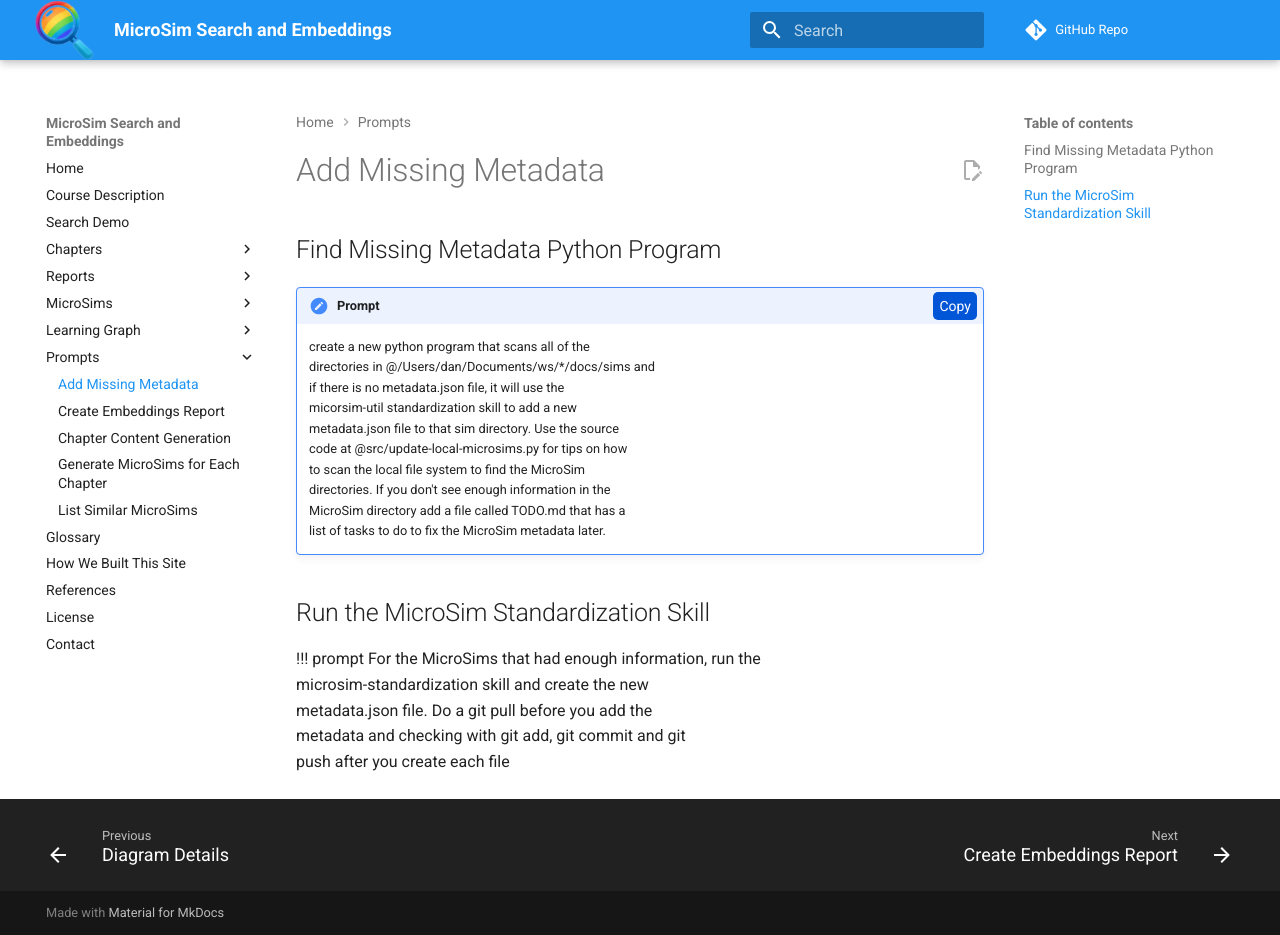
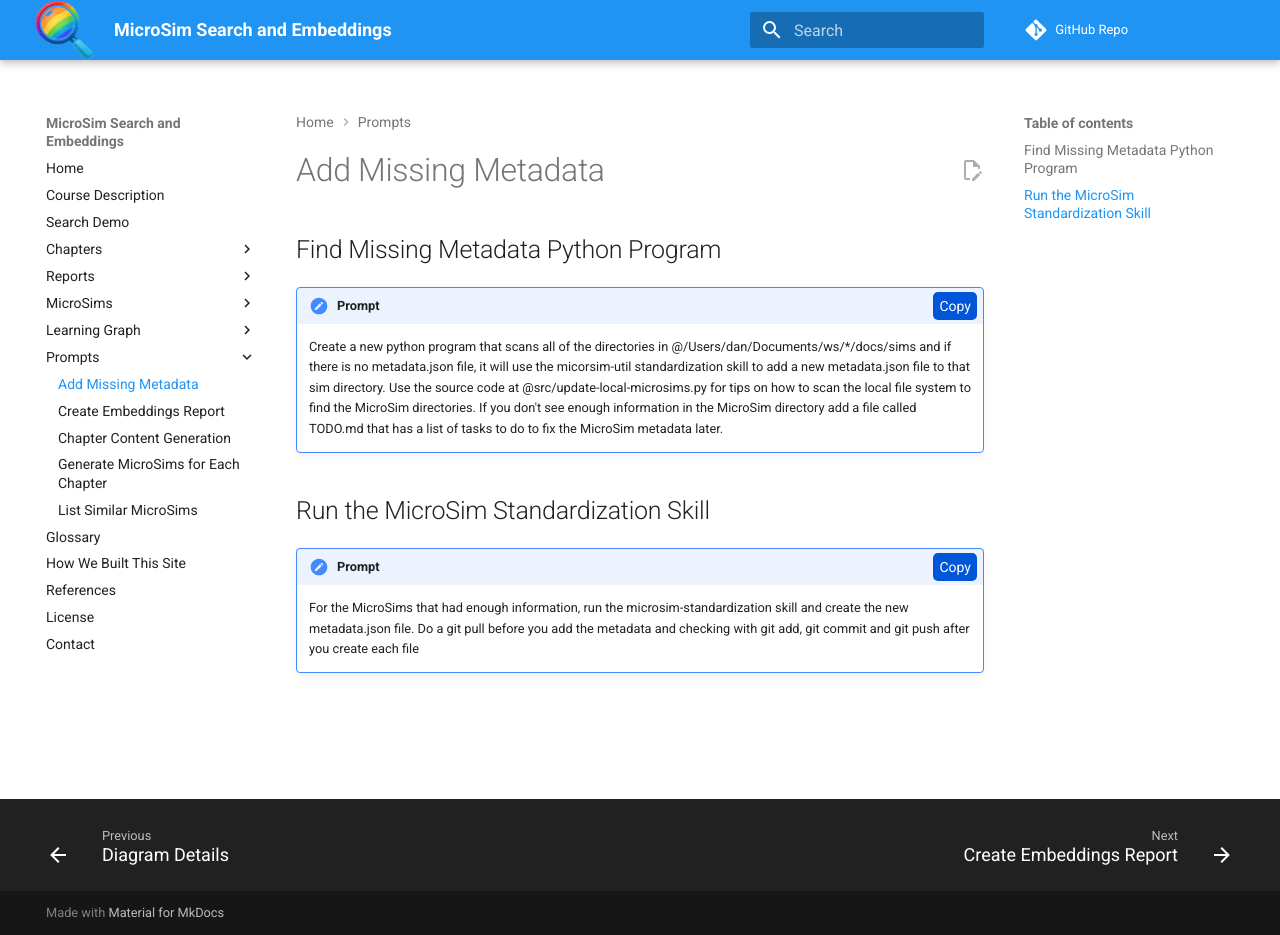
Before and after one commit to dmccreary/search-microsims, an MkDocs documentation site: the page built from docs/prompts/add-missing-metadata.md, in a window 1280 px wide and 935 px high. Built offline with MkDocs 1.6.1 and Material for MkDocs 9.7.7, drawn with Linux system fonts in a browser that asks for light colours; comment, search, counter and statistics services are not loaded.

```diff
--- a/docs/prompts/add-missing-metadata.md
+++ b/docs/prompts/add-missing-metadata.md
@@ -3,7 +3,7 @@
 ## Find Missing Metadata Python Program
 
 !!! prompt
-    create a new python program that scans all of the
+    Create a new python program that scans all of the
     directories in @/Users/dan/Documents/ws/*/docs/sims and
     if there is no metadata.json file, it will use the
     micorsim-util standardization skill to add a new
@@ -16,7 +16,7 @@
 
 ## Run the MicroSim Standardization Skill
 
-  !!! prompt
+!!! prompt
     For the MicroSims that had enough information, run the
     microsim-standardization skill and create the new
     metadata.json file.  Do a git pull before you add the
--- a/mkdocs.yml
+++ b/mkdocs.yml
@@ -45,7 +45,6 @@ nav:
     - MicroSim Search Workflow: sims/microsim-search-workflow/index.md
     - Difficulty Progression: sims/difficulty-progression/index.md
     - MicroSim Schema: microsim-schema.md
-    - MicroSim Embeddings: microsim-embeddings.md
 
   - Learning Graph:
       - Introduction: learning-graph/index.md
```
Also changed, not shown: docs/prompts/list-similar-microsims.md (+1 -1 lines), docs/microsim-embeddings.md (deleted).
